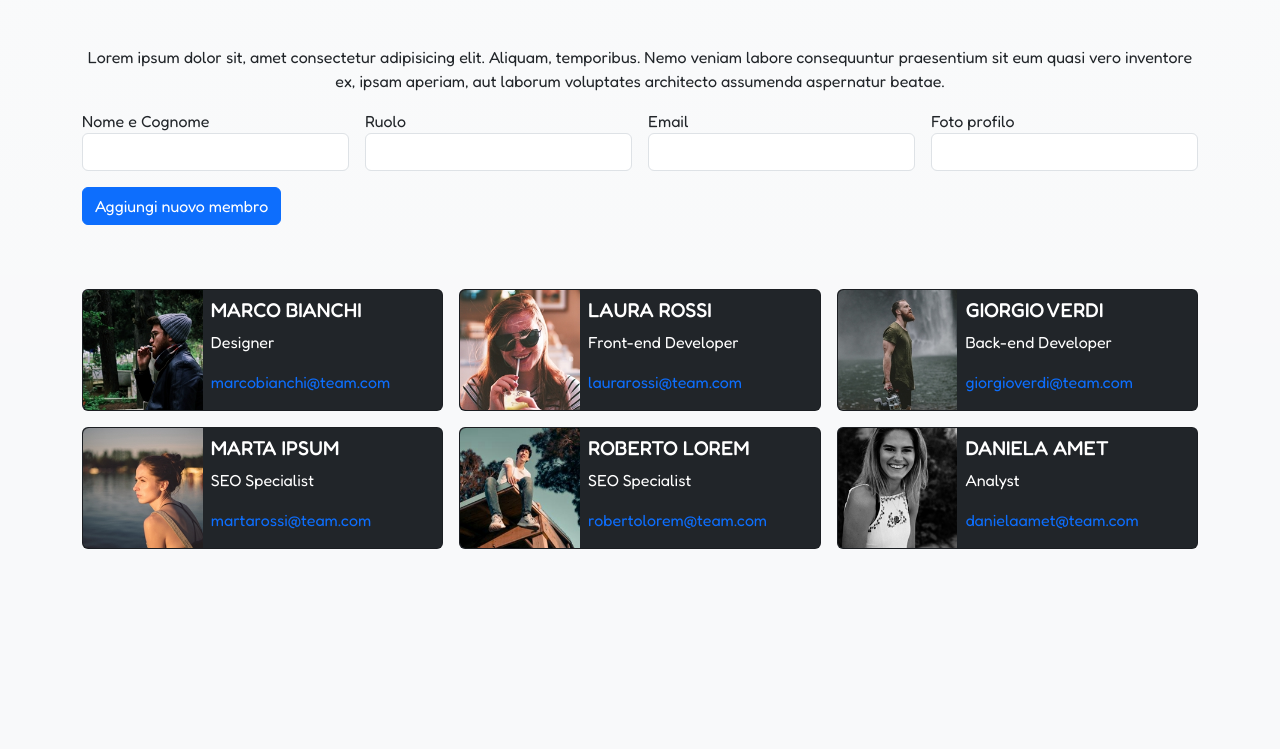
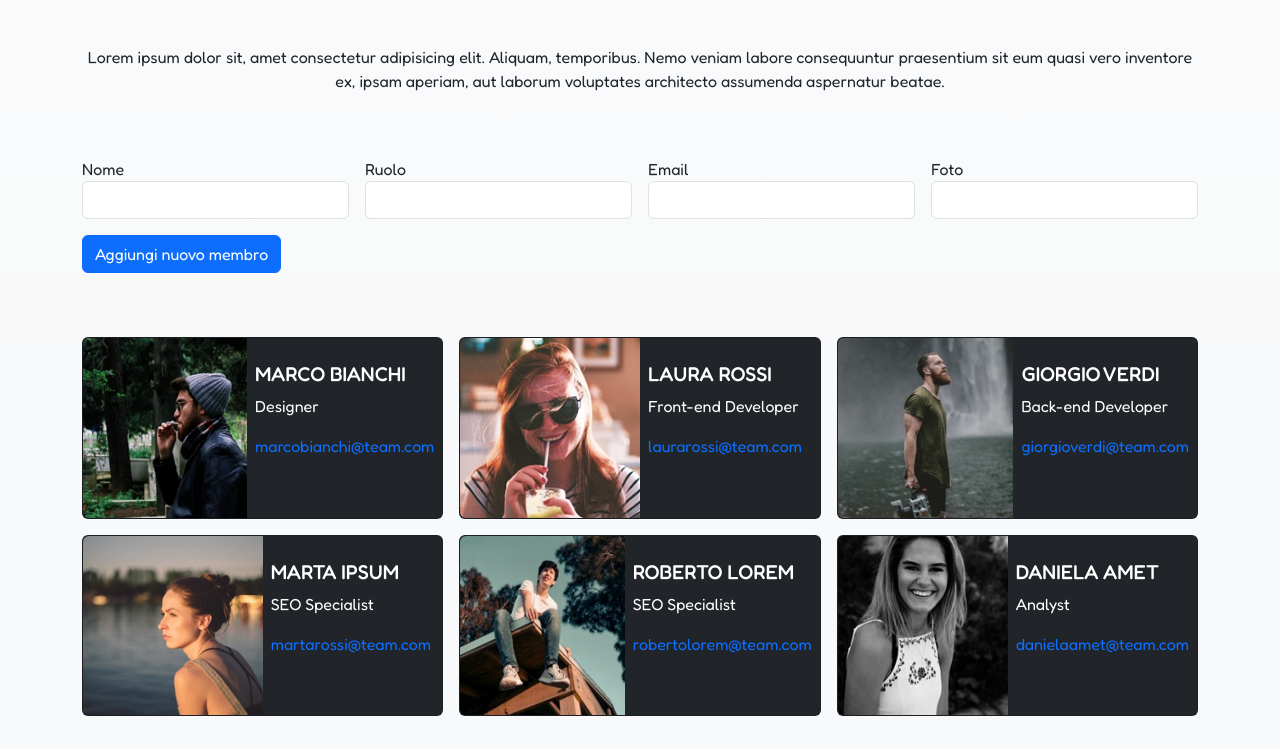
Before and after one commit to AndreaBeltramin/js-our-team, a plain HTML site: page index.html in a window 1280 px wide. Shown: the part 99-848 px from the top of the page. Drawn offline with nearby package versions, Linux system fonts and the light colour scheme.

Commit message:
aggiunta nuovo membro+commenti

```diff
--- a/index.html
+++ b/index.html
@@ -44,9 +44,9 @@
 				</p>
 			</div>
 			<div class="new-member">
-				<div class="row row-cols-4 g-3">
+				<div class="row row-cols-4 g-3 my-5">
 					<div class="col">
-						<label for="name">Nome e Cognome</label>
+						<label for="name">Nome</label>
 						<input id="name" type="text" class="form-control" />
 					</div>
 					<div class="col">
@@ -58,11 +58,11 @@
 						<input id="email" type="text" class="form-control" />
 					</div>
 					<div class="col">
-						<label for="img">Foto profilo</label>
+						<label for="img">Foto</label>
 						<input id="img" type="text" class="form-control" />
 					</div>
 					<div class="col-12">
-						<button id="addNewMember" class="btn btn-primary">
+						<button id="addNewMemberButton" class="btn btn-primary">
 							Aggiungi nuovo membro
 						</button>
 					</div>
@@ -70,25 +70,25 @@
 			</div>
 
 			<div
-				class="row row-cols-1 row-cols-sm-2 row-cols-md-2 row-cols-xl-3 g-3 mt-5"
+				class="row row-cols-1 row-cols-md-2 row-cols-xl-3 g-3 mt-5 mb-5"
 				id="teamCardsGroup"
 			>
 				<!--
 			<div class="col">
-				<div class="card mb-3">
-					<div class="row g-0">
-						<div class="col-md-4">
+				<div class="card text-bg-dark h-100">
+					<div class="row g-0 h-100">
+						<div class="col col-md-4">
 							<img
 								src="./assets/img/female1.png"
 								class="img-fluid rounded-start"
 								alt="female"
 							/>
 						</div>
-						<div class="col-md-8">
-							<div class="card-body">
-								<h5 class="card-title">LAURA ROSSI</h5>
+						<div class="col col-md-8 h-100">
+							<div class="p-2">
+								<h5 class="card-title text-uppercase">LAURA ROSSI</h5>
 								<p class="card-text">Front-end Developer</p>
-								<p class="card-text">
+								<p class="card-text fs-6 text-primary">
 									<small class="text-body-secondary">laurarossi@team.com</small>
 								</p>
 							</div>
--- a/js/main.js
+++ b/js/main.js
@@ -37,53 +37,74 @@ const teamMembers = [
 	},
 ];
 
-const teamCardsGroup = document.getElementById("teamCardsGroup");
-let cardsHtml = ``;
-
-teamMembers.forEach((member) => {
-	const memberCard = `
+//creo una funzione in cui genero le card dei membri del team partendo dall'html
+const generateMemberCard = (name, role, email, img) => {
+	return `
         <div class="col">
             <div class="card text-bg-dark h-100">
                 <div class="row g-0 h-100">
-                    <div class="col col-md-4">
+                    <div class="col h-100">
                         <img
-                            src="./assets/${member.img}"
-                            class="img-fluid rounded-start"
-                            alt="${member.name} + ${member.role}"
+                            src="./assets/${img}"
+                            class="img-fluid h-100 rounded-start"
+                            alt="${name} + ${role}"
                         />
                     </div>
-                    <div class="col col-md-8 h-100">
-                        <div class="p-2">
-                            <h5 class="card-title text-uppercase">${member.name}</h5>
-                            <p class="card-text">${member.role}</p>
+                    <div class="col h-100">
+                        <div class="p-2 h-100 ">
+                            <h5 class="card-title text-uppercase mt-3">${name}</h5>
+                            <p class="card-text">${role}</p>
                             <p class="card-text fs-6 text-primary">
-                                ${member.email}
+                                ${email}
                             </p>
                         </div>
                     </div>
                 </div>
             </div>
         </div>`;
-	cardsHtml += memberCard;
-});
+};
 
-teamCardsGroup.innerHTML = cardsHtml;
+//creo una funzione per stampare le card per ogni membro del team nell'html
+const printMemberCards = (container, members) => {
+	let cardsHtml = ``;
+	members.forEach((member) => {
+		const { name, role, email, img } = member;
+		const memberCard = generateMemberCard(name, role, email, img);
+		cardsHtml += memberCard;
+	});
 
-//aggiungo la card per un nuovo membro
-const addNewMember = document.getElementById("addNewMember");
+	//e aggiugno le card all'html
+	container.innerHTML = cardsHtml;
+};
+
+//recupero il gruppo di card e invoco la funzione
+const teamCardsGroup = document.getElementById("teamCardsGroup");
+printMemberCards(teamCardsGroup, teamMembers);
+
+//creo la card per un nuovo membro da aggiungere:
+//recupero i valori che inserisce l'utente e il bottone
+//e creo delle costanti con i valori
+const addNewMemberButton = document.getElementById("addNewMemberButton");
 const newMemberName = document.getElementById("name");
 const newMemberRole = document.getElementById("role");
 const newMemberEmail = document.getElementById("email");
 const newMemberImg = document.getElementById("img");
 
-addNewMember.addEventListener("click", () => {
+//al click del bottone
+addNewMemberButton.addEventListener("click", () => {
+	//inserisco i valori dell'utente nelle proprietà dell'oggetto member
 	const name = newMemberName.value;
 	const role = newMemberRole.value;
 	const email = newMemberEmail.value;
 	const img = newMemberImg.value;
 
 	const newMember = { name, role, email, img };
+	//aggiungo a teamMembers il nuovo membro
 	teamMembers.push(newMember);
 
-	teamCardsGroup.innerHTML += newMember;
+	//genero la card del nuovo membro del team
+	const newMemberCard = generateMemberCard(name, role, email, img);
+	//stampo la card del nuovo membro del team
+	//invocando la funzione per stampare nell'html la card
+	printMemberCards(teamCardsGroup, teamMembers);
 });
```
